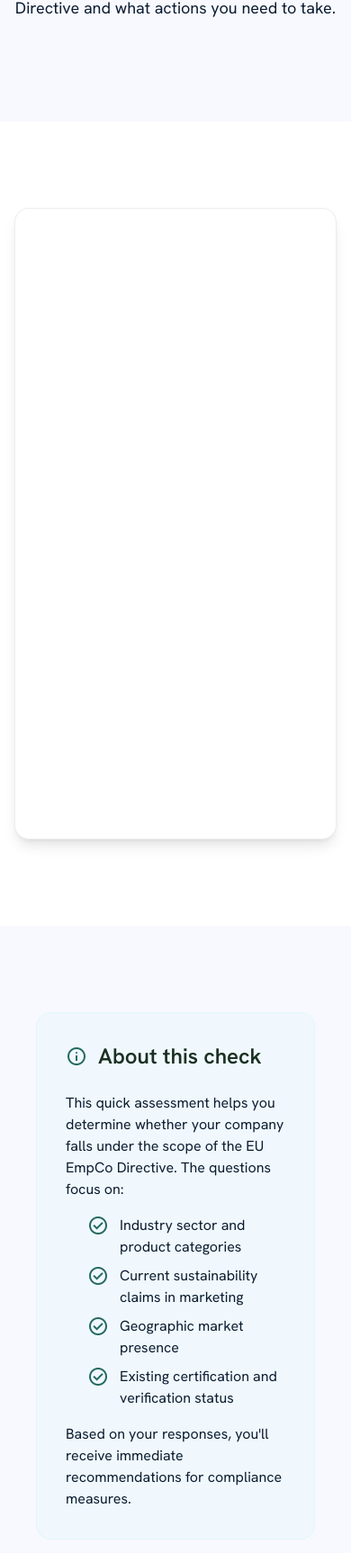
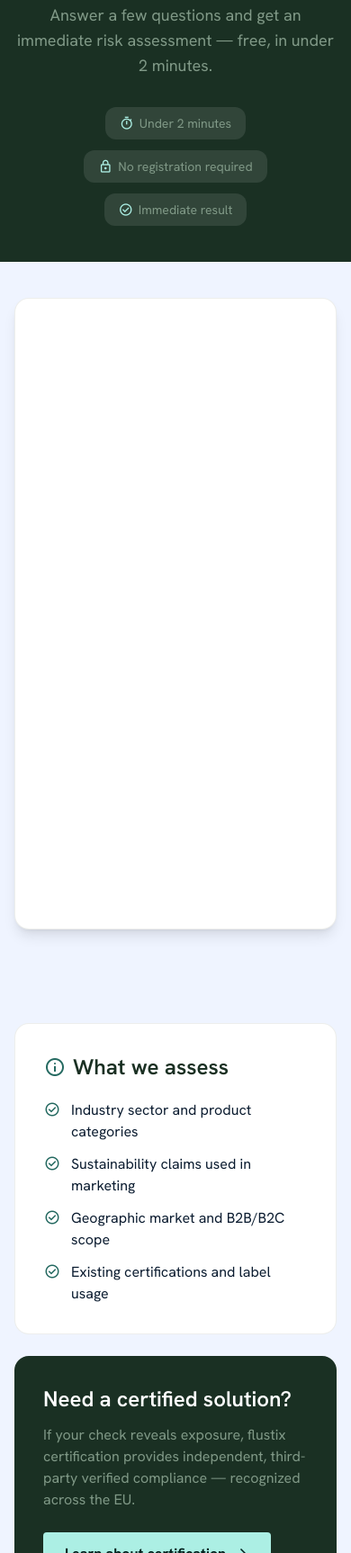
Before and after one commit to GoGoeeen/ecoreguard-website, a plain HTML site: page check.html in a window 390 px wide. Shown: the part 274-2000 px from the top of the page at 90% size. Drawn offline with nearby package versions, Linux system fonts and the light colour scheme; a script that the page names is missing.

Commit message:
Fix Chatbot-API-Route, check-Links auf absolute URLs, check.html Layout verbessert

```diff
--- a/check.html
+++ b/check.html
@@ -138,25 +138,41 @@
 </header>
 
 <main>
-    <!-- Hero Section -->
-    <section class="py-16 md:py-24 bg-surface-bright">
-        <div class="max-w-container-max mx-auto px-margin-mobile md:px-margin-desktop">
-            <div class="text-center mb-12">
-                <h1 class="font-display-lg text-display-lg-mobile md:text-display-lg text-primary mb-6">
-                    Compliance Check
+    <!-- Hero Banner -->
+    <section class="bg-primary-container py-10 md:py-14">
+        <div class="max-w-4xl mx-auto px-margin-mobile md:px-margin-desktop text-center">
+            <div class="inline-flex items-center gap-2 bg-secondary-fixed/20 text-secondary-fixed px-4 py-1.5 rounded-full text-xs font-bold uppercase tracking-widest mb-6">
+                <span class="material-symbols-outlined text-[14px]">verified_user</span>
+                EmpCo Exposure Check
+            </div>
+            <h1 class="font-display-lg text-display-lg-mobile md:text-display-lg text-on-primary mb-4">
+                Are you affected by EmpCo?
             </h1>
-                <p class="font-body-lg text-body-lg text-on-surface-variant max-w-2xl mx-auto">
-                    Find out in 30 seconds whether your company is affected by the EU EmpCo Directive and what actions you need to take.
+            <p class="font-body-lg text-body-lg text-on-primary-container max-w-xl mx-auto mb-8">
+                Answer a few questions and get an immediate risk assessment — free, in under 2 minutes.
             </p>
+            <!-- Trust badges -->
+            <div class="flex flex-wrap justify-center gap-3">
+                <div class="flex items-center gap-1.5 bg-on-primary/10 text-on-primary-container px-4 py-2 rounded-full text-sm">
+                    <span class="material-symbols-outlined text-secondary-fixed text-[16px]">timer</span>
+                    Under 2 minutes
+                </div>
+                <div class="flex items-center gap-1.5 bg-on-primary/10 text-on-primary-container px-4 py-2 rounded-full text-sm">
+                    <span class="material-symbols-outlined text-secondary-fixed text-[16px]">lock</span>
+                    No registration required
+                </div>
+                <div class="flex items-center gap-1.5 bg-on-primary/10 text-on-primary-container px-4 py-2 rounded-full text-sm">
+                    <span class="material-symbols-outlined text-secondary-fixed text-[16px]">check_circle</span>
+                    Immediate result
+                </div>
             </div>
         </div>
     </section>
 
     <!-- Form Section -->
-    <section id="check" class="py-24 bg-surface-container-lowest">
+    <section id="check" class="py-10 bg-surface-container-low">
         <div class="max-w-4xl mx-auto px-margin-mobile md:px-margin-desktop">
             <div class="bg-surface-container-lowest rounded-2xl overflow-hidden border border-outline-variant/30 shadow-lg">
-                <!-- Embedded Typeform -->
                 <div data-tf-live="01KTP6JQDZB5AC19254N2Y6ABY" id="typeform-widget-container" style="width:100%;min-height:700px;" data-testid="typeform-embed"></div>
             </div>
 
@@ -170,7 +186,7 @@
                         <h2 class="font-headline-md text-headline-md text-primary mb-2">Compliance check completed</h2>
                         <p class="font-body-md text-body-md text-on-surface-variant">Select the certification relevant to your company and continue with the appropriate application form.</p>
                     </div>
-                    <a href="/certify.html?source=empco-check" class="flex-shrink-0 inline-flex items-center gap-2 bg-secondary text-on-secondary px-7 py-3.5 rounded-lg font-bold hover:bg-primary transition-all focus-visible:outline focus-visible:outline-2 focus-visible:outline-offset-2 focus-visible:outline-secondary">
+                    <a href="/certify.html?source=empco-check" class="flex-shrink-0 inline-flex items-center gap-2 bg-secondary text-on-secondary px-7 py-3.5 rounded-lg font-bold hover:bg-primary transition-all">
                         Select certification
                         <span class="material-symbols-outlined text-[18px]">arrow_forward</span>
                     </a>
@@ -179,53 +195,53 @@
         </div>
     </section>
 
-    <!-- Info Section -->
-    <section class="py-24 bg-background">
-        <div class="max-w-3xl mx-auto px-margin-desktop md:px-0">
-            <div class="bg-secondary-fixed/10 rounded-2xl p-8 md:p-12 border border-secondary-fixed/20">
-                <h2 class="font-headline-md text-headline-md text-primary mb-6 flex items-center gap-3">
+    <!-- Info + CTA -->
+    <section class="py-16 bg-surface-container-low">
+        <div class="max-w-4xl mx-auto px-margin-mobile md:px-margin-desktop">
+            <div class="grid grid-cols-1 md:grid-cols-2 gap-6">
+                <!-- About this check -->
+                <div class="bg-surface-container-lowest rounded-2xl p-8 border border-outline-variant/30">
+                    <h2 class="font-headline-md text-headline-md text-primary mb-5 flex items-center gap-2">
                         <span class="material-symbols-outlined text-secondary">info</span>
-                    About this check
+                        What we assess
                     </h2>
-                <div class="space-y-4 text-on-surface-variant">
-                    <p class="font-body-md">
-                        This quick assessment helps you determine whether your company falls under the scope of the EU EmpCo Directive. The questions focus on:
-                    </p>
-                    <ul class="space-y-2 ml-6">
-                        <li class="flex gap-3">
-                            <span class="material-symbols-outlined text-secondary flex-shrink-0">check_circle</span>
+                    <ul class="space-y-3 text-on-surface-variant">
+                        <li class="flex gap-3 items-start">
+                            <span class="material-symbols-outlined text-secondary flex-shrink-0 mt-0.5" style="font-size:18px">check_circle</span>
                             <span>Industry sector and product categories</span>
                         </li>
-                        <li class="flex gap-3">
-                            <span class="material-symbols-outlined text-secondary flex-shrink-0">check_circle</span>
-                            <span>Current sustainability claims in marketing</span>
+                        <li class="flex gap-3 items-start">
+                            <span class="material-symbols-outlined text-secondary flex-shrink-0 mt-0.5" style="font-size:18px">check_circle</span>
+                            <span>Sustainability claims used in marketing</span>
                         </li>
-                        <li class="flex gap-3">
-                            <span class="material-symbols-outlined text-secondary flex-shrink-0">check_circle</span>
-                            <span>Geographic market presence</span>
+                        <li class="flex gap-3 items-start">
+                            <span class="material-symbols-outlined text-secondary flex-shrink-0 mt-0.5" style="font-size:18px">check_circle</span>
+                            <span>Geographic market and B2B/B2C scope</span>
                         </li>
-                        <li class="flex gap-3">
-                            <span class="material-symbols-outlined text-secondary flex-shrink-0">check_circle</span>
-                            <span>Existing certification and verification status</span>
+                        <li class="flex gap-3 items-start">
+                            <span class="material-symbols-outlined text-secondary flex-shrink-0 mt-0.5" style="font-size:18px">check_circle</span>
+                            <span>Existing certifications and label usage</span>
                         </li>
                     </ul>
-                    <p class="font-body-md mt-4">
-                        Based on your responses, you'll receive immediate recommendations for compliance measures.
-                    </p>
+                </div>
+                <!-- Next step teaser -->
+                <div class="bg-primary-container rounded-2xl p-8 flex flex-col justify-between">
+                    <div>
+                        <h2 class="font-headline-md text-headline-md text-on-primary mb-3">Need a certified solution?</h2>
+                        <p class="text-on-primary-container mb-6">If your check reveals exposure, flustix certification provides independent, third-party verified compliance — recognized across the EU.</p>
+                    </div>
+                    <a href="/certify.html" class="inline-flex items-center gap-2 bg-secondary-fixed text-on-secondary-fixed px-6 py-3 rounded-lg font-bold hover:bg-tertiary-fixed transition-all self-start">
+                        Learn about certification
+                        <span class="material-symbols-outlined text-[18px]">arrow_forward</span>
+                    </a>
                 </div>
             </div>
-        </div>
-    </section>
-
-    <!-- Back CTA -->
-    <section class="py-16 bg-surface-container-low">
-        <div class="max-w-3xl mx-auto px-margin-desktop text-center">
-            <p class="text-on-surface-variant font-body-md mb-6">
-                Questions about EmpCo? Check our detailed information on the main page.
-            </p>
-            <a href="/" class="inline-block bg-primary text-on-primary px-8 py-3 rounded-lg font-bold hover:bg-secondary transition-all">
+            <div class="mt-8 text-center">
+                <a href="/" class="inline-flex items-center gap-2 text-secondary font-bold hover:underline">
+                    <span class="material-symbols-outlined text-[16px]">arrow_back</span>
                     Back to EcoReguard
                 </a>
+            </div>
         </div>
     </section>
 </main>
```
Also changed, not shown: index.html (+6 -6 lines), netlify.toml. Lines whose indentation alone changed are shown as unchanged.
